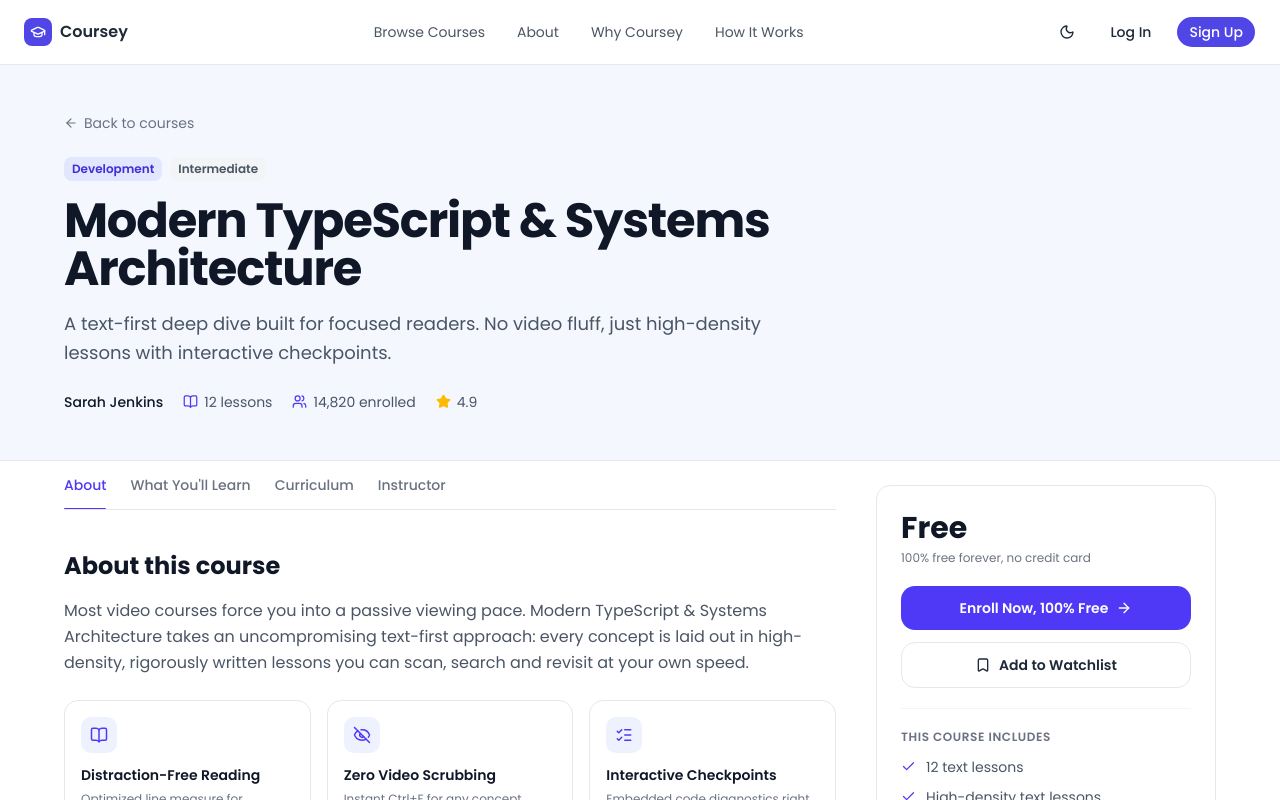
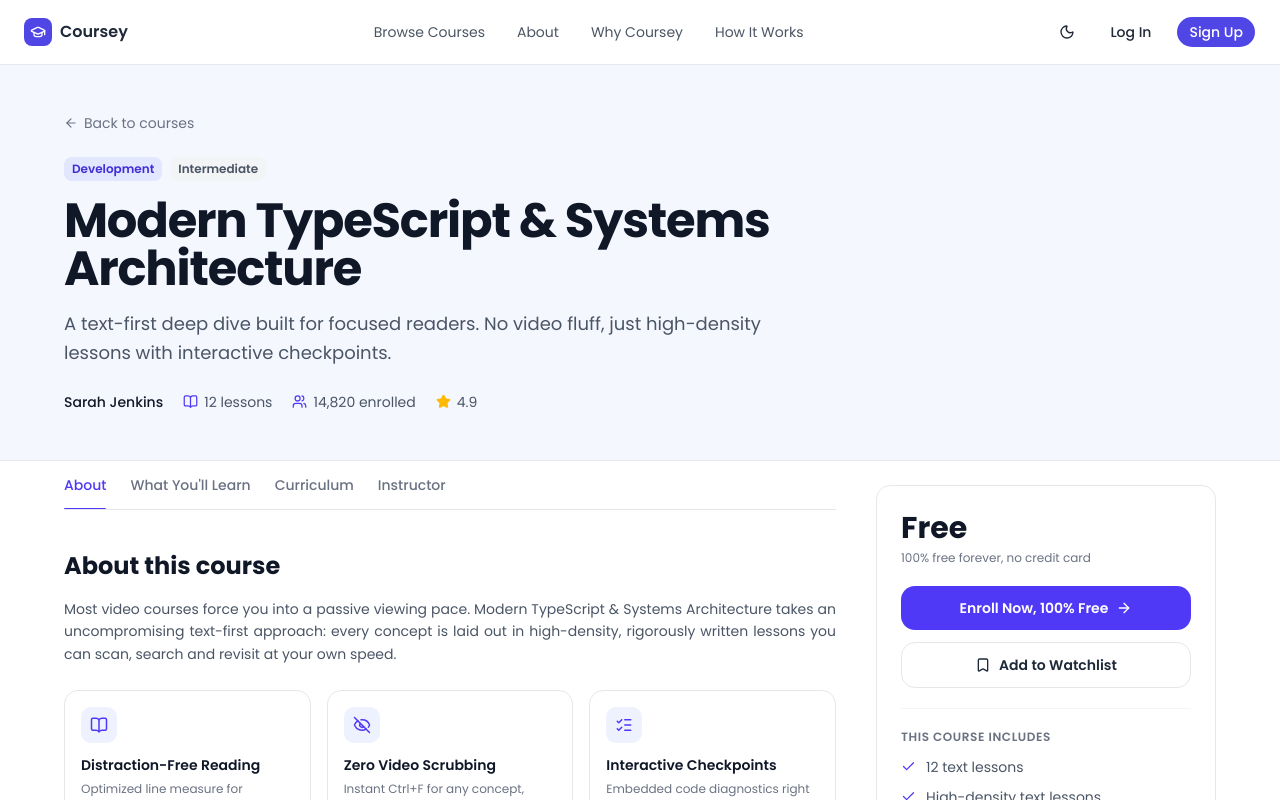
Before and after one commit to hammadgul-dev/coursey, a Next.js app: page /courses/1 in a window 1280 px wide. Shown: the top 800 px of the page. Built offline with nearby package versions, Linux system fonts and the light colour scheme.

Commit message:
adjust CourseAbout text and style

```diff
--- a/src/app/(main)/courses/_components/CourseAbout.tsx
+++ b/src/app/(main)/courses/_components/CourseAbout.tsx
@@ -10,7 +10,7 @@
       <h2 className="text-2xl font-bold text-gray-900 dark:text-white">
         About this course
       </h2>
-      <p className="mt-4 leading-relaxed text-gray-600 dark:text-gray-300">
+      <p className="mt-4 leading-relaxed text-sm text-justify text-gray-600 dark:text-gray-300">
         Most video courses force you into a passive viewing pace. {course.title}{" "}
         takes an uncompromising text-first approach: every concept is laid out
         in high-density, rigorously written lessons you can scan, search and
```
